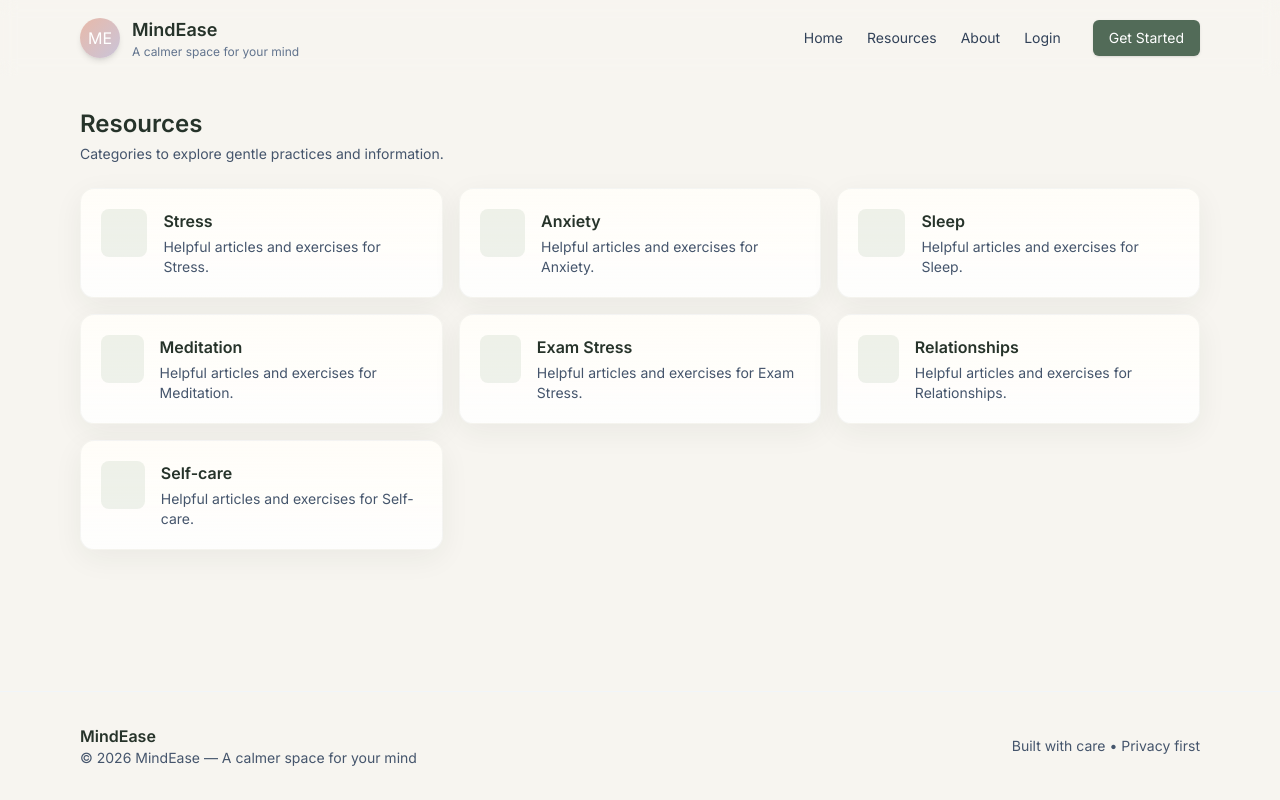
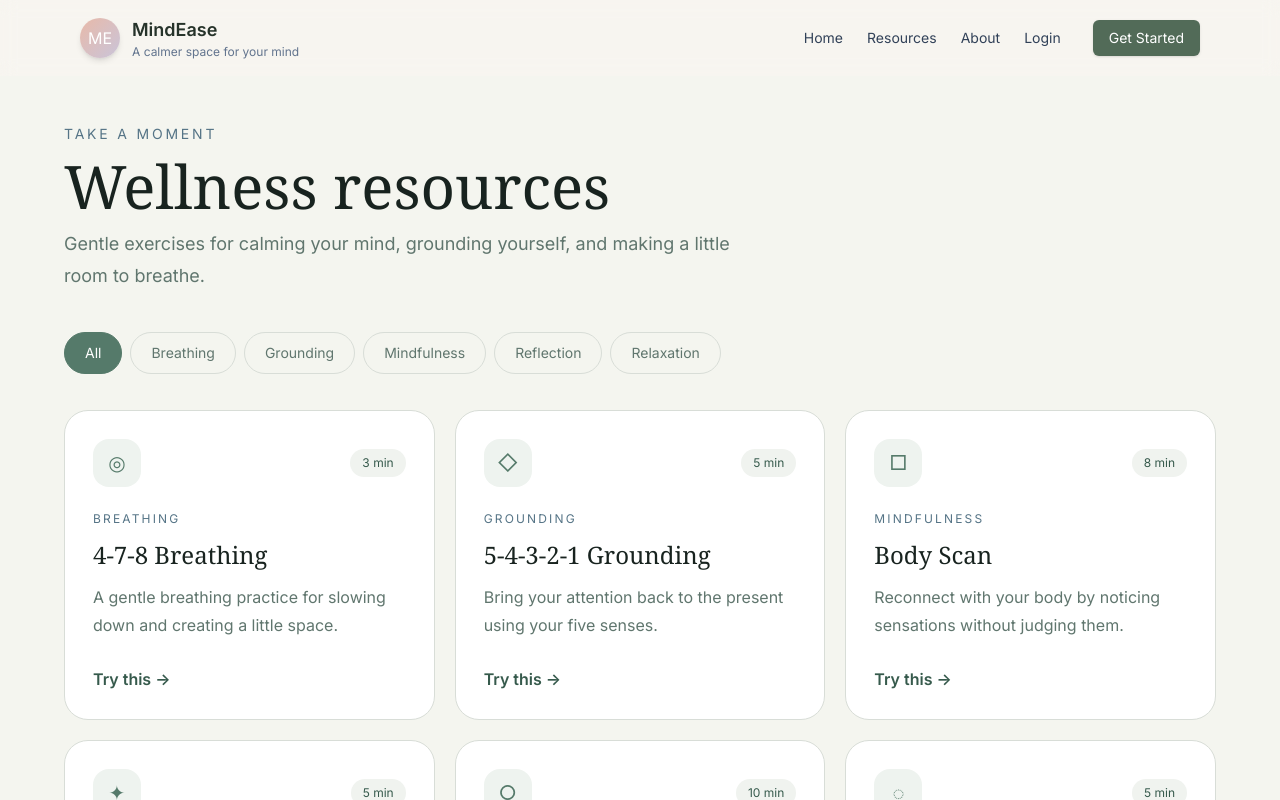
Before and after one commit to tanvisharma13/mindease, a React (Vite) app: page /resources in a window 1280 px wide. Shown: the top 800 px of the page. Built offline with nearby package versions, Linux system fonts and the light colour scheme.

Commit message:
Add wellness resources and exercises

```diff
--- a/src/pages/Resources.jsx
+++ b/src/pages/Resources.jsx
@@ -1,19 +1,250 @@
-import FeatureCard from '../components/FeatureCard'
-import SectionHeading from '../components/SectionHeading'
+import { useState } from "react";
 
-const categories = [
-  'Stress','Anxiety','Sleep','Meditation','Exam Stress','Relationships','Self-care'
-]
+const resources = [
+  {
+    category: "Breathing",
+    icon: "◎",
+    time: "3 min",
+    title: "4-7-8 Breathing",
+    description:
+      "A gentle breathing practice for slowing down and creating a little space.",
+    steps: [
+      "Breathe in gently for 4 seconds.",
+      "Hold for 7 seconds.",
+      "Slowly breathe out for 8 seconds.",
+      "Repeat at a comfortable pace.",
+    ],
+  },
+  {
+    category: "Grounding",
+    icon: "◇",
+    time: "5 min",
+    title: "5-4-3-2-1 Grounding",
+    description:
+      "Bring your attention back to the present using your five senses.",
+    steps: [
+      "Notice 5 things you can see.",
+      "Notice 4 things you can touch.",
+      "Notice 3 things you can hear.",
+      "Notice 2 things you can smell.",
+      "Notice 1 thing you can taste.",
+    ],
+  },
+  {
+    category: "Mindfulness",
+    icon: "□",
+    time: "8 min",
+    title: "Body Scan",
+    description:
+      "Reconnect with your body by noticing sensations without judging them.",
+    steps: [
+      "Find a comfortable position.",
+      "Notice your natural breathing.",
+      "Move your attention slowly from head to feet.",
+      "Notice sensations without trying to change them.",
+    ],
+  },
+  {
+    category: "Reflection",
+    icon: "✦",
+    time: "5 min",
+    title: "Three Good Things",
+    description:
+      "A short reflection to notice small moments that mattered today.",
+    steps: [
+      "Think of three things that went reasonably well.",
+      "Write them down.",
+      "Notice why each one mattered.",
+    ],
+  },
+  {
+    category: "Relaxation",
+    icon: "○",
+    time: "10 min",
+    title: "Quiet Reset",
+    description:
+      "Create a little distance between a stressful moment and your next step.",
+    steps: [
+      "Put your phone somewhere away from you.",
+      "Take five slow breaths.",
+      "Relax your shoulders and jaw.",
+      "Notice your surroundings for a few minutes.",
+    ],
+  },
+  {
+    category: "Reflection",
+    icon: "◌",
+    time: "5 min",
+    title: "Thought Check-In",
+    description:
+      "Pause and observe a difficult thought without immediately acting on it.",
+    steps: [
+      "Notice the thought.",
+      "Name what emotion it brings up.",
+      "Ask yourself whether the thought is a fact or an interpretation.",
+      "Return your attention to the present moment.",
+    ],
+  },
+];
 
-export default function Resources(){
+function Resources() {
+  const [category, setCategory] = useState("All");
+  const [selectedResource, setSelectedResource] = useState(null);
+
+  const categories = [
+    "All",
+    "Breathing",
+    "Grounding",
+    "Mindfulness",
+    "Reflection",
+    "Relaxation",
+  ];
+
+  const filteredResources =
+    category === "All"
+      ? resources
+      : resources.filter(
+          (resource) => resource.category === category
+        );
+
   return (
-    <div className="max-w-6xl mx-auto px-4 py-8">
-      <SectionHeading title="Resources" subtitle="Categories to explore gentle practices and information." />
-      <div className="grid grid-cols-1 md:grid-cols-3 gap-4">
-        {categories.map(c=> (
-          <FeatureCard key={c} title={c} desc={`Helpful articles and exercises for ${c}.`} />
-        ))}
+    <div className="min-h-screen bg-[#f4f5ef] px-5 py-12 text-[#18231f] md:px-10">
+      <div className="mx-auto max-w-6xl">
+
+        {/* Heading */}
+        <div className="mb-10">
+          <p className="mb-3 text-sm font-medium uppercase tracking-[0.2em] text-[#557486]">
+            TAKE A MOMENT
+          </p>
+
+          <h1 className="font-serif text-5xl font-normal md:text-6xl">
+            Wellness resources
+          </h1>
+
+          <p className="mt-3 max-w-2xl text-lg leading-8 text-[#60766e]">
+            Gentle exercises for calming your mind, grounding yourself,
+            and making a little room to breathe.
+          </p>
+        </div>
+
+        {/* Categories */}
+        <div className="mb-9 flex flex-wrap gap-2">
+          {categories.map((item) => (
+            <button
+              key={item}
+              type="button"
+              onClick={() => setCategory(item)}
+              className={`rounded-full border px-5 py-2.5 text-sm transition ${
+                category === item
+                  ? "border-[#557a6a] bg-[#557a6a] text-white"
+                  : "border-[#d8ddd7] bg-transparent text-[#60766e] hover:border-[#557a6a]"
+              }`}
+            >
+              {item}
+            </button>
+          ))}
+        </div>
+
+        {/* Resources */}
+        <div className="grid gap-5 md:grid-cols-2 lg:grid-cols-3">
+          {filteredResources.map((resource) => (
+            <article
+              key={resource.title}
+              className="flex min-h-[310px] flex-col rounded-3xl border border-[#d8ddd7] bg-white p-7 transition hover:-translate-y-1 hover:shadow-lg"
+            >
+              <div className="flex items-center justify-between">
+                <div className="flex h-12 w-12 items-center justify-center rounded-2xl bg-[#eef3ef] text-xl text-[#557a6a]">
+                  {resource.icon}
+                </div>
+
+                <span className="rounded-full bg-[#f0f3ef] px-3 py-1.5 text-xs text-[#365a4c]">
+                  {resource.time}
+                </span>
+              </div>
+
+              <p className="mt-6 text-xs font-medium uppercase tracking-[0.18em] text-[#557486]">
+                {resource.category}
+              </p>
+
+              <h2 className="mt-3 font-serif text-2xl">
+                {resource.title}
+              </h2>
+
+              <p className="mt-3 flex-1 leading-7 text-[#60766e]">
+                {resource.description}
+              </p>
+
+              <button
+                type="button"
+                onClick={() =>
+                  setSelectedResource(resource)
+                }
+                className="mt-5 text-left font-semibold text-[#365a4c]"
+              >
+                Try this →
+              </button>
+            </article>
+          ))}
+        </div>
       </div>
+
+      {/* Modal */}
+      {selectedResource && (
+        <div
+          className="fixed inset-0 z-50 flex items-center justify-center bg-[#18231f]/40 p-5"
+          onClick={() => setSelectedResource(null)}
+        >
+          <div
+            className="relative w-full max-w-xl rounded-3xl bg-[#f4f5ef] p-7 shadow-2xl md:p-10"
+            onClick={(event) => event.stopPropagation()}
+          >
+            <button
+              type="button"
+              onClick={() => setSelectedResource(null)}
+              className="absolute right-5 top-5 flex h-9 w-9 items-center justify-center rounded-full bg-[#e5e8e1] text-xl"
+            >
+              ×
+            </button>
+
+            <p className="text-xs font-medium uppercase tracking-[0.18em] text-[#557486]">
+              {selectedResource.category}
+            </p>
+
+            <h2 className="mt-3 font-serif text-4xl font-normal">
+              {selectedResource.title}
+            </h2>
+
+            <p className="mt-4 leading-7 text-[#60766e]">
+              {selectedResource.description}
+            </p>
+
+            <ol className="mt-7 space-y-4">
+              {selectedResource.steps.map((step, index) => (
+                <li
+                  key={step}
+                  className="flex gap-4 leading-7"
+                >
+                  <span className="flex h-7 w-7 shrink-0 items-center justify-center rounded-full bg-[#dce7e1] text-sm font-semibold text-[#365a4c]">
+                    {index + 1}
+                  </span>
+
+                  <span>{step}</span>
+                </li>
+              ))}
+            </ol>
+
+            <button
+              type="button"
+              onClick={() => setSelectedResource(null)}
+              className="mt-8 rounded-full bg-[#557a6a] px-7 py-3.5 font-semibold text-white hover:bg-[#365a4c]"
+            >
+              Finish exercise
+            </button>
+          </div>
+        </div>
+      )}
     </div>
-  )
+  );
 }
+
+export default Resources;
```
